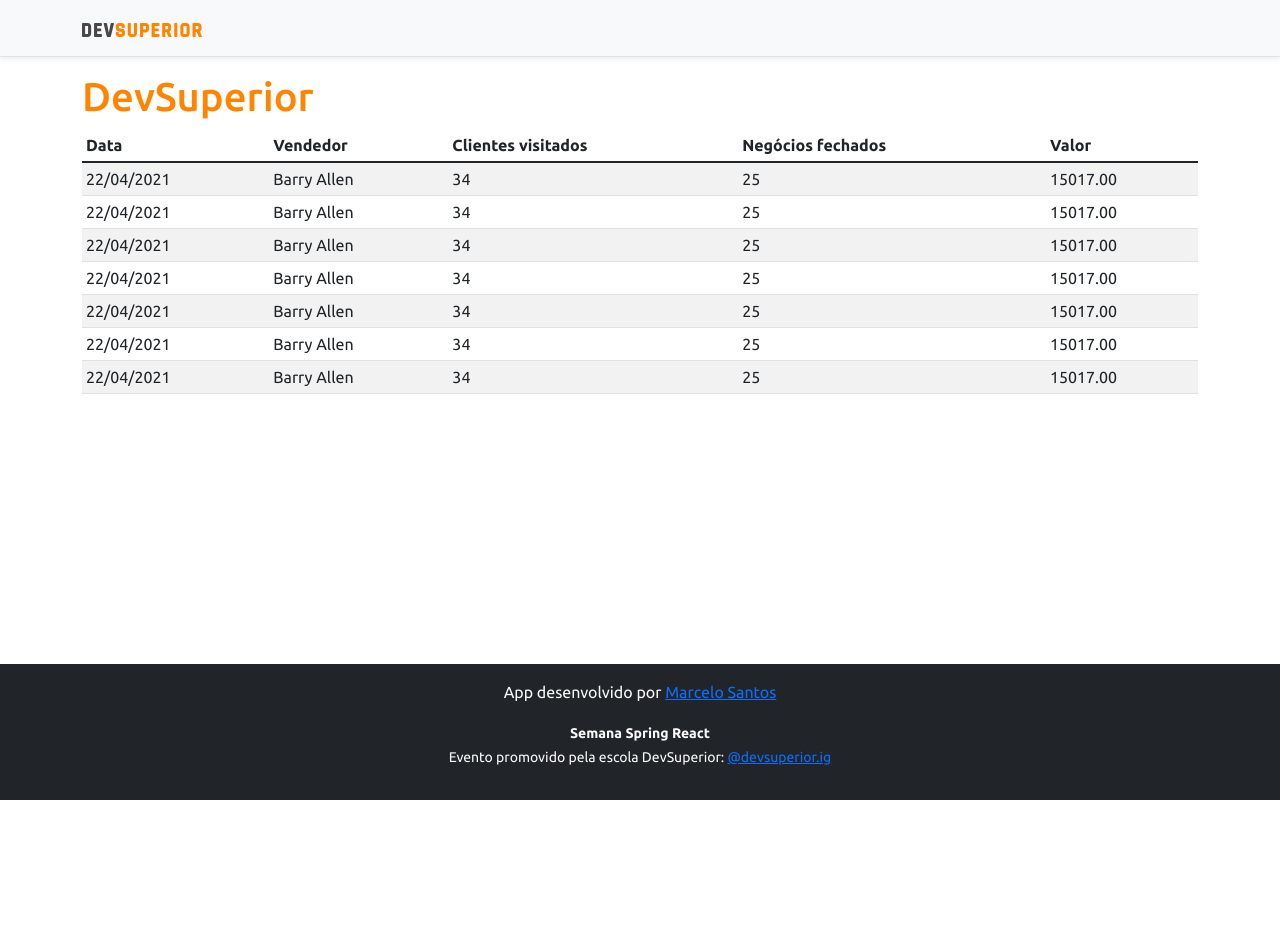
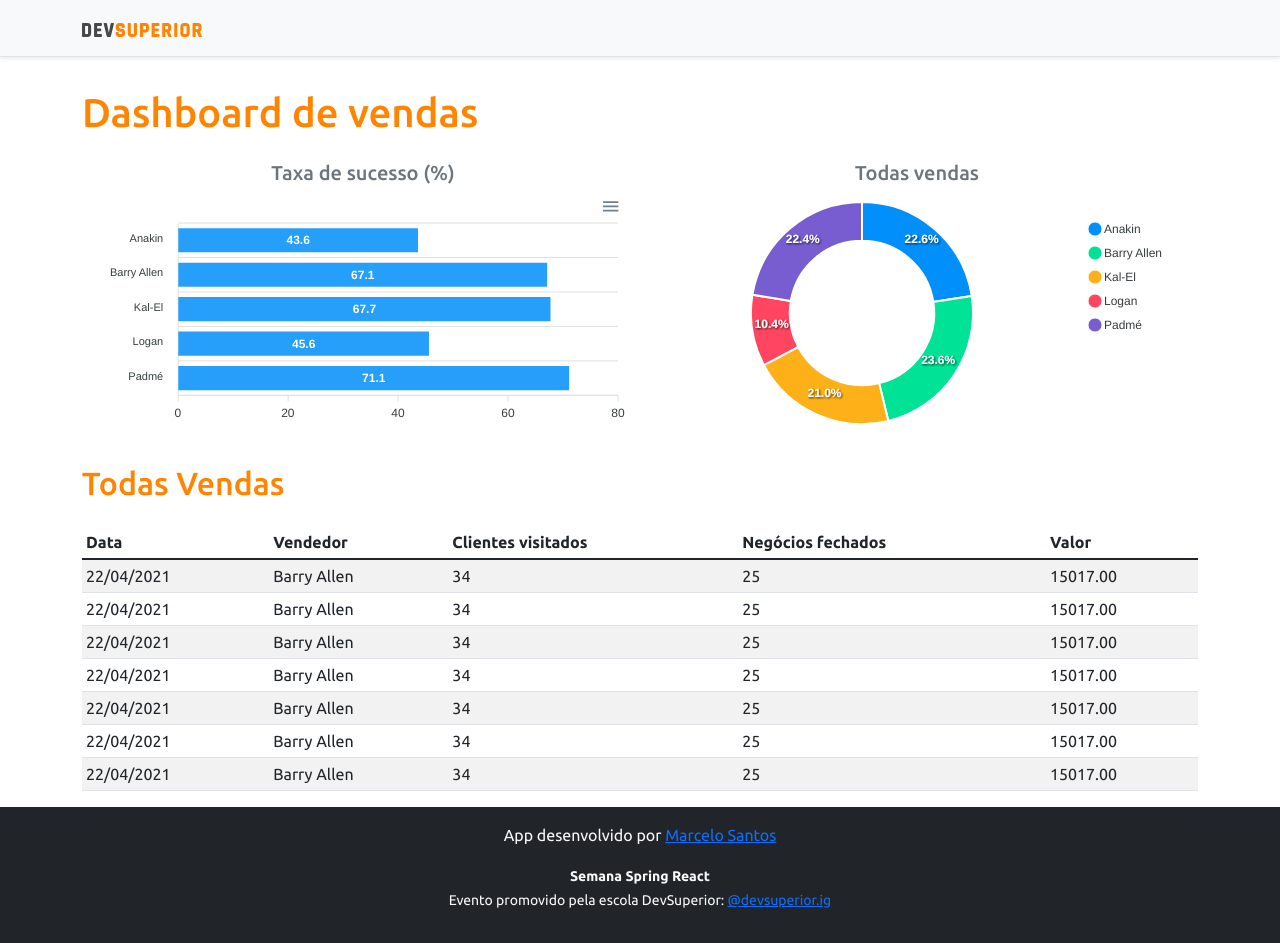
Before and after one commit to marcelosanto/devsvendas, a React (Create React App) app in the folder frontend/: page / in a window 1280 px wide. Before the commit the page ends 800 px from the top, so only its background shows below. Built offline with nearby package versions, Linux system fonts and the light colour scheme.

Commit message:
Static charts

```diff
--- a/frontend/package.json
+++ b/frontend/package.json
@@ -10,8 +10,10 @@
     "@types/node": "^12.0.0",
     "@types/react": "^17.0.0",
     "@types/react-dom": "^17.0.0",
+    "apexcharts": "^3.28.1",
     "bootstrap": "^5.1.1",
     "react": "^17.0.2",
+    "react-apexcharts": "^1.3.9",
     "react-dom": "^17.0.2",
     "react-scripts": "4.0.3",
     "typescript": "^4.1.2",
--- a/frontend/src/App.tsx
+++ b/frontend/src/App.tsx
@@ -1,4 +1,6 @@
+import BarChart from 'Components/BarChart'
 import DataTable from 'Components/DataTable'
+import DonutChart from 'Components/DonutChart'
 import Footer from 'Components/Footer'
 import NavBar from 'Components/Navbar'
 
@@ -7,8 +9,21 @@
     <>
       <NavBar />
       <div className='container'>
-        <h1 className='text-primary'>DevSuperior</h1>
+        <h1 className='text-primary py-3'>Dashboard de vendas</h1>
+        <div className='row px-3'>
+          <div className='col-sm-6'>
+            <h5 className='text-center text-secondary'>Taxa de sucesso (%)</h5>
+            <BarChart />
+          </div>
+          <div className='col-sm-6'>
+            <h5 className='text-center text-secondary'>Todas vendas</h5>
+            <DonutChart />
+          </div>
+        </div>
 
+        <div className='py-3'>
+          <h2 className='text-primary'>Todas Vendas</h2>
+        </div>
         <DataTable />
       </div>
       <Footer />
--- /dev/null
+++ b/frontend/src/Components/BarChart/index.tsx
@@ -0,0 +1,34 @@
+import Chart from 'react-apexcharts'
+
+const BarChart = () => {
+  const options = {
+    plotOptions: {
+      bar: {
+        horizontal: true,
+      },
+    },
+  }
+
+  const mockData = {
+    labels: {
+      categories: ['Anakin', 'Barry Allen', 'Kal-El', 'Logan', 'Padmé'],
+    },
+    series: [
+      {
+        name: '% Sucesso',
+        data: [43.6, 67.1, 67.7, 45.6, 71.1],
+      },
+    ],
+  }
+
+  return (
+    <Chart
+      options={{ ...options, xaxis: mockData.labels }}
+      series={mockData.series}
+      type='bar'
+      height='240'
+    />
+  )
+}
+
+export default BarChart
--- /dev/null
+++ b/frontend/src/Components/DonutChart/index.tsx
@@ -0,0 +1,23 @@
+import Chart from 'react-apexcharts'
+
+export default function DonutChart() {
+  const mockData = {
+    series: [477138, 499928, 444867, 220426, 473088],
+    labels: ['Anakin', 'Barry Allen', 'Kal-El', 'Logan', 'Padmé'],
+  }
+
+  const options = {
+    legend: {
+      show: true,
+    },
+  }
+
+  return (
+    <Chart
+      options={{ ...options, labels: mockData.labels }}
+      series={mockData.series}
+      type='donut'
+      height='240'
+    />
+  )
+}
```
Also changed, not shown: 1 other file (tests, documents, lock files or other folders).
